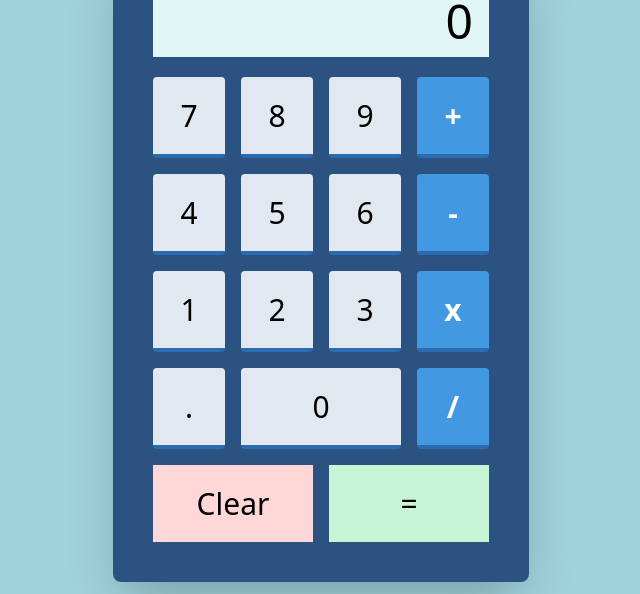
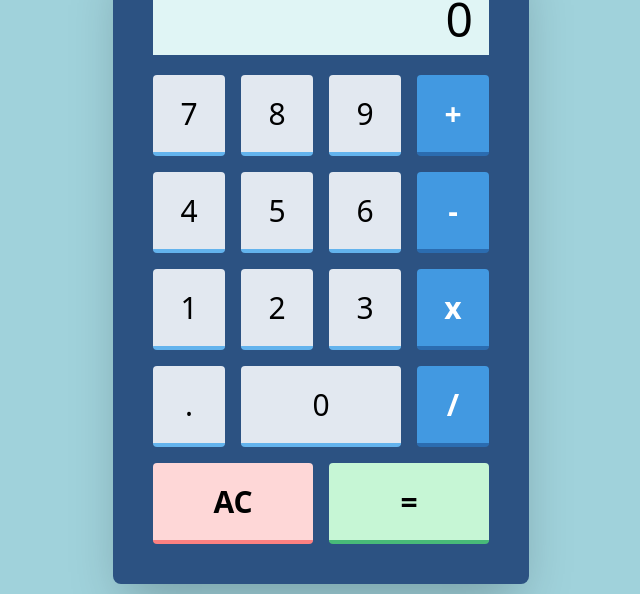
Before and after one commit to alexdkaminski/react-calculator, a React (Create React App) app: page / in a window 1280 px wide. Shown: the part 137-731 px from the top of the page, without its empty margins (319-959 px from the left). Built offline with nearby package versions, Linux system fonts and the light colour scheme.

Commit message:
Add border to bottom buttons and change bottom border color

```diff
--- a/src/App.js
+++ b/src/App.js
@@ -299,25 +299,25 @@ function App() {
               {display}
             </div>
             <div className="grid grid-cols-4 gap-4">
-              <div id="seven" onClick={handleNumberClick} className="bg-gray-300 hover:bg-blue-100 p-4 border-b-4 border-blue-700 hover:border-blue-500 rounded text-center">7</div>
-              <div id="eight" onClick={handleNumberClick} className="bg-gray-300 hover:bg-blue-100 p-4 border-b-4 border-blue-700 hover:border-blue-500 rounded text-center">8</div>
-              <div id="nine" onClick={handleNumberClick} className="bg-gray-300 hover:bg-blue-100 p-4 border-b-4 border-blue-700 hover:border-blue-500 rounded text-center">9</div>
+              <div id="seven" onClick={handleNumberClick} className="bg-gray-300 hover:bg-blue-100 p-4 border-b-4 border-blue-400 hover:border-blue-500 rounded text-center">7</div>
+              <div id="eight" onClick={handleNumberClick} className="bg-gray-300 hover:bg-blue-100 p-4 border-b-4 border-blue-400 hover:border-blue-500 rounded text-center">8</div>
+              <div id="nine" onClick={handleNumberClick} className="bg-gray-300 hover:bg-blue-100 p-4 border-b-4 border-blue-400 hover:border-blue-500 rounded text-center">9</div>
               <div id="add" onClick={handleOperatorClick} className="bg-blue-500 hover:bg-blue-400 text-white p-4 border-b-4 border-blue-700 hover:border-blue-500 rounded text-center font-bold">+</div>
-              <div id="four" onClick={handleNumberClick} className="bg-gray-300 hover:bg-blue-100 p-4 border-b-4 border-blue-700 hover:border-blue-500 rounded text-center">4</div>
-              <div id="five" onClick={handleNumberClick} className="bg-gray-300 hover:bg-blue-100 p-4 border-b-4 border-blue-700 hover:border-blue-500 rounded text-center">5</div>
-              <div id="six" onClick={handleNumberClick} className="bg-gray-300 hover:bg-blue-100 p-4 border-b-4 border-blue-700 hover:border-blue-500 rounded text-center">6</div>
+              <div id="four" onClick={handleNumberClick} className="bg-gray-300 hover:bg-blue-100 p-4 border-b-4 border-blue-400 hover:border-blue-500 rounded text-center">4</div>
+              <div id="five" onClick={handleNumberClick} className="bg-gray-300 hover:bg-blue-100 p-4 border-b-4 border-blue-400 hover:border-blue-500 rounded text-center">5</div>
+              <div id="six" onClick={handleNumberClick} className="bg-gray-300 hover:bg-blue-100 p-4 border-b-4 border-blue-400 hover:border-blue-500 rounded text-center">6</div>
               <div id="subtract" onClick={handleOperatorClick} className="bg-blue-500 hover:bg-blue-400 text-white p-4 border-b-4 border-blue-700 hover:border-blue-500 rounded text-center font-bold">-</div>
-              <div id="one" onClick={handleNumberClick} className="bg-gray-300 hover:bg-blue-100 p-4 border-b-4 border-blue-700 hover:border-blue-500 rounded text-center">1</div>
-              <div id="two" onClick={handleNumberClick} className="bg-gray-300 hover:bg-blue-100 p-4 border-b-4 border-blue-700 hover:border-blue-500 rounded text-center">2</div>
-              <div id="three" onClick={handleNumberClick} className="bg-gray-300 hover:bg-blue-100 p-4 border-b-4 border-blue-700 hover:border-blue-500 rounded text-center">3</div>
+              <div id="one" onClick={handleNumberClick} className="bg-gray-300 hover:bg-blue-100 p-4 border-b-4 border-blue-400 hover:border-blue-500 rounded text-center">1</div>
+              <div id="two" onClick={handleNumberClick} className="bg-gray-300 hover:bg-blue-100 p-4 border-b-4 border-blue-400 hover:border-blue-500 rounded text-center">2</div>
+              <div id="three" onClick={handleNumberClick} className="bg-gray-300 hover:bg-blue-100 p-4 border-b-4 border-blue-400 hover:border-blue-500 rounded text-center">3</div>
               <div id="multiply" onClick={handleOperatorClick} className="bg-blue-500 hover:bg-blue-400 text-white p-4 border-b-4 border-blue-700 hover:border-blue-500 rounded text-center font-bold">x</div>
-              <div id="decimal" onClick={handleDecimalClick} className="bg-gray-300 hover:bg-blue-100 p-4 border-b-4 border-blue-700 hover:border-blue-500 rounded text-center">.</div>
-              <div id="zero" onClick={handleNumberClick} className="bg-gray-300 hover:bg-blue-100 p-4 border-b-4 border-blue-700 hover:border-blue-500 rounded text-center col-span-2">0</div>
+              <div id="decimal" onClick={handleDecimalClick} className="bg-gray-300 hover:bg-blue-100 p-4 border-b-4 border-blue-400 hover:border-blue-500 rounded text-center">.</div>
+              <div id="zero" onClick={handleNumberClick} className="bg-gray-300 hover:bg-blue-100 p-4 border-b-4 border-blue-400 hover:border-blue-500 rounded text-center col-span-2">0</div>
               <div id="divide" onClick={handleOperatorClick} className="bg-blue-500 hover:bg-blue-400 text-white p-4 border-b-4 border-blue-700 hover:border-blue-500 rounded text-center font-bold">/</div>
             </div>
             <div className="grid grid-cols-2 gap-4 mt-4">
-              <div id="clear" onClick={handleClearClick} className="p-4 bg-red-200 text-center">Clear</div>
-              <div id="equals" onClick={handleOperatorClick} className="p-4 bg-green-200 text-center">=</div>
+              <div id="clear" onClick={handleClearClick} className="p-4 bg-red-200 border-b-4 border-red-400 hover:border-red-300 rounded text-center font-bold">AC</div>
+              <div id="equals" onClick={handleOperatorClick} className="p-4 bg-green-200 border-b-4 border-green-500 hover:border-green-400 rounded text-center font-bold">=</div>
             </div>
           </div>
         </div>
```
